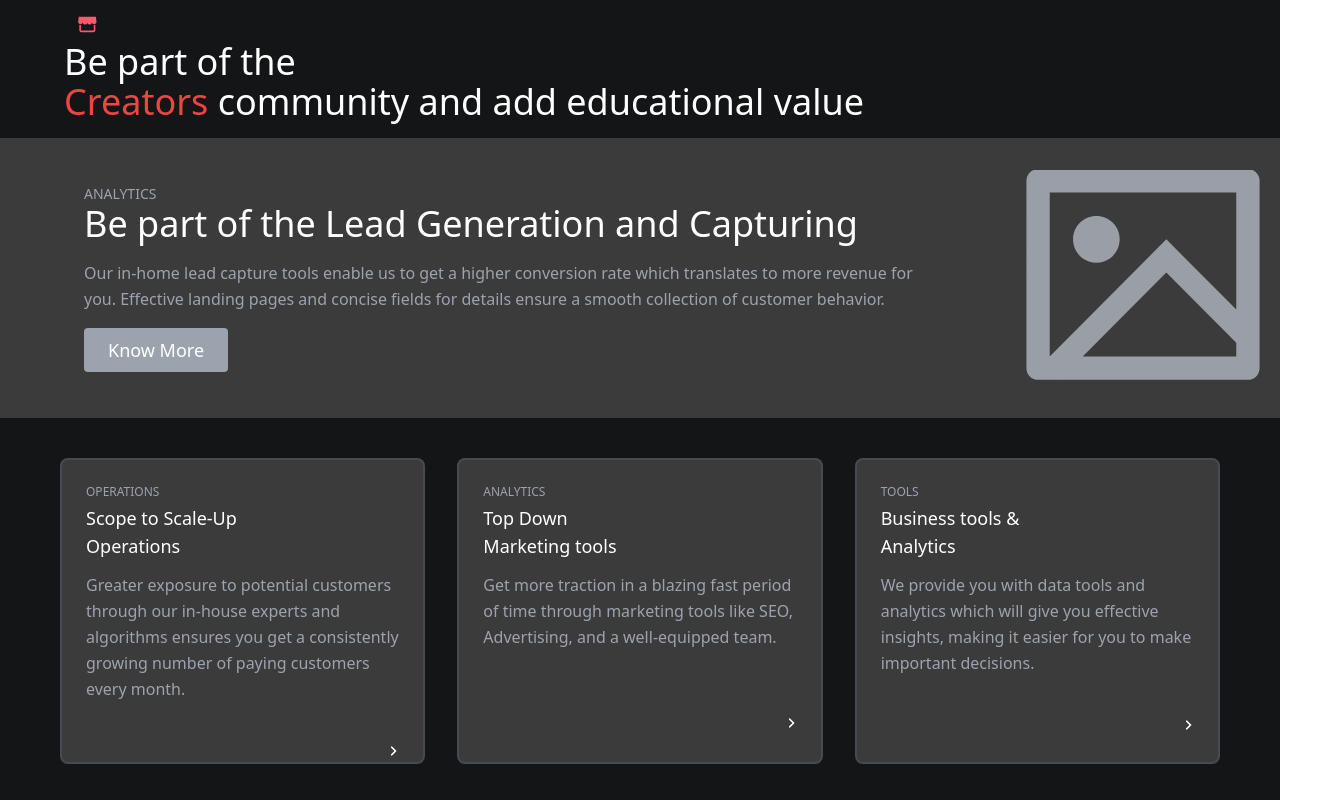
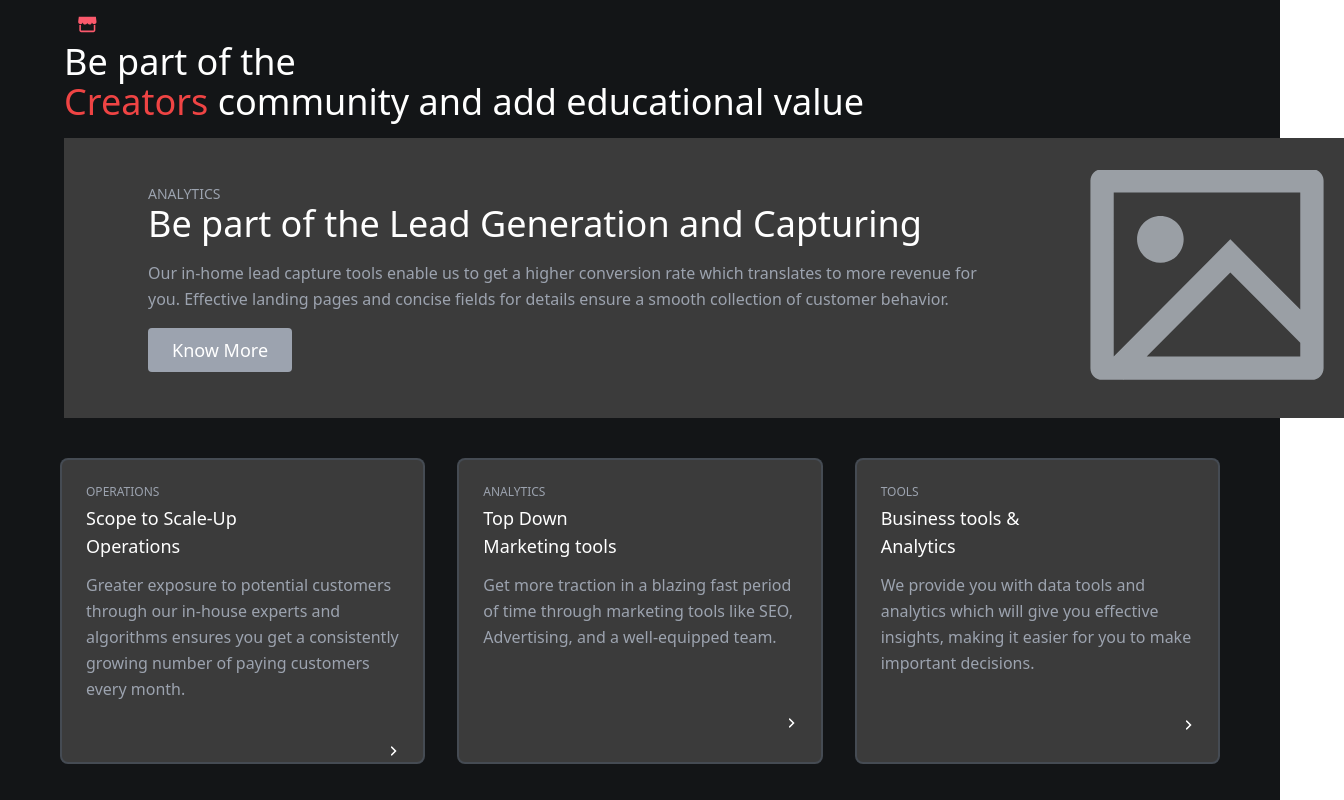
Before and after one commit to Thedineshk24/landing-page, a Next.js app: page / in a window 1280 px wide. Shown: the part 1520-2320 px from the top of the page, 1344 px wide, since content can reach past the window. Built offline with nearby package versions, Linux system fonts and the light colour scheme.

Commit message:
design issue fixed

```diff
--- a/pages/components/Tools.tsx
+++ b/pages/components/Tools.tsx
@@ -12,7 +12,7 @@ const Tools = () => {
                     Be part of the
                     <br /> <span className="text-red-500">Creators</span> community and add educational value
                 </h1>
-                <div className="container mx-auto bg-card-900 flex px-5 py-8 md:flex-row flex-col items-center">
+                <div className="container ml-16 mr-16 mx-auto bg-card-900 flex px-5 py-8 md:flex-row flex-col items-center">
                     <div className="lg:flex-grow md:w-1/2 lg:pr-24 md:pr-16 flex flex-col md:items-start md:text-left md:mb-0 items-center text-center">
                         <div className="ml-16 mt-0 text-gray-400 text-sm">
                             ANALYTICS
```
